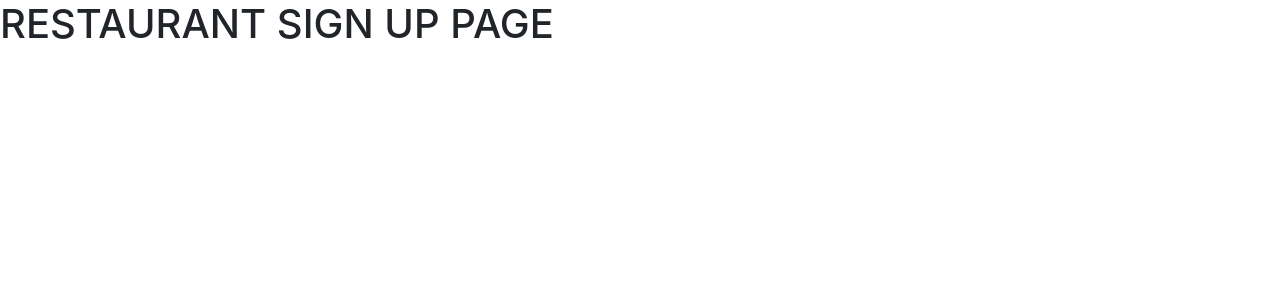
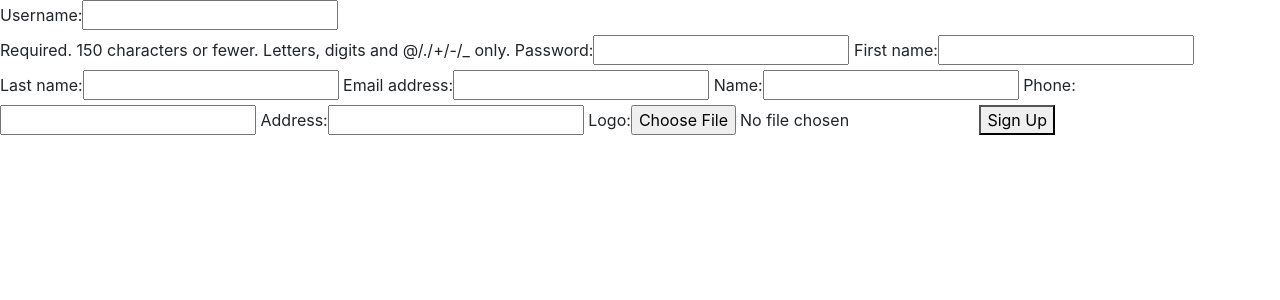
Before and after one commit to Troy420/ubereats-practice, a Django app: page /restaurant/sign-up/ in a window 1280 px wide. Shown: the top 300 px of the page. Run offline with Django 3.2, Linux system fonts and the light colour scheme; some libraries are stand-ins or nearby versions.

Commit message:
Registration Form

```diff
--- /dev/null
+++ b/foodtasker/foodtaskerapp/forms.py
@@ -0,0 +1,16 @@
+from django import forms
+
+from django.contrib.auth.models import User
+from foodtaskerapp.models import Restaurant
+
+
+class UserForm(forms.ModelForm):
+    class Meta:
+        model = User
+        fields = ("username", "password", "first_name", "last_name", "email")
+
+
+class RestaurantForm(forms.ModelForm):
+    class Meta:
+        model = Restaurant
+        fields = ("name", "phone", "address", "logo")
--- a/foodtasker/foodtaskerapp/templates/restaurant/sign_up.html
+++ b/foodtasker/foodtaskerapp/templates/restaurant/sign_up.html
@@ -16,6 +16,9 @@
     <script src="{% static 'js/bootstrap.min.js' %}"></script>
   </head>
   <body>
-    <h1>RESTAURANT SIGN UP PAGE</h1>
+    <form method="POST">
+      {% csrf_token %} {{ user_form }} {{ restaurant_form }}
+      <button type="submit">Sign Up</button>
+    </form>
   </body>
 </html>
--- a/foodtasker/foodtaskerapp/views.py
+++ b/foodtasker/foodtaskerapp/views.py
@@ -1,5 +1,6 @@
 from django.shortcuts import render, redirect
 from django.contrib.auth.decorators import login_required
+from foodtaskerapp.forms import UserForm, RestaurantForm
 
 # Create your views here.
 
@@ -14,4 +15,10 @@ def restaurant_home(request):
 
 
 def restaurant_sign_up(request):
-    return render(request, 'restaurant/sign_up.html', {})
+    user_form = UserForm()
+    restaurant_form = RestaurantForm()
+
+    return render(request, 'restaurant/sign_up.html', {
+        "user_form": user_form,
+        "restaurant_form": restaurant_form
+    })
```
